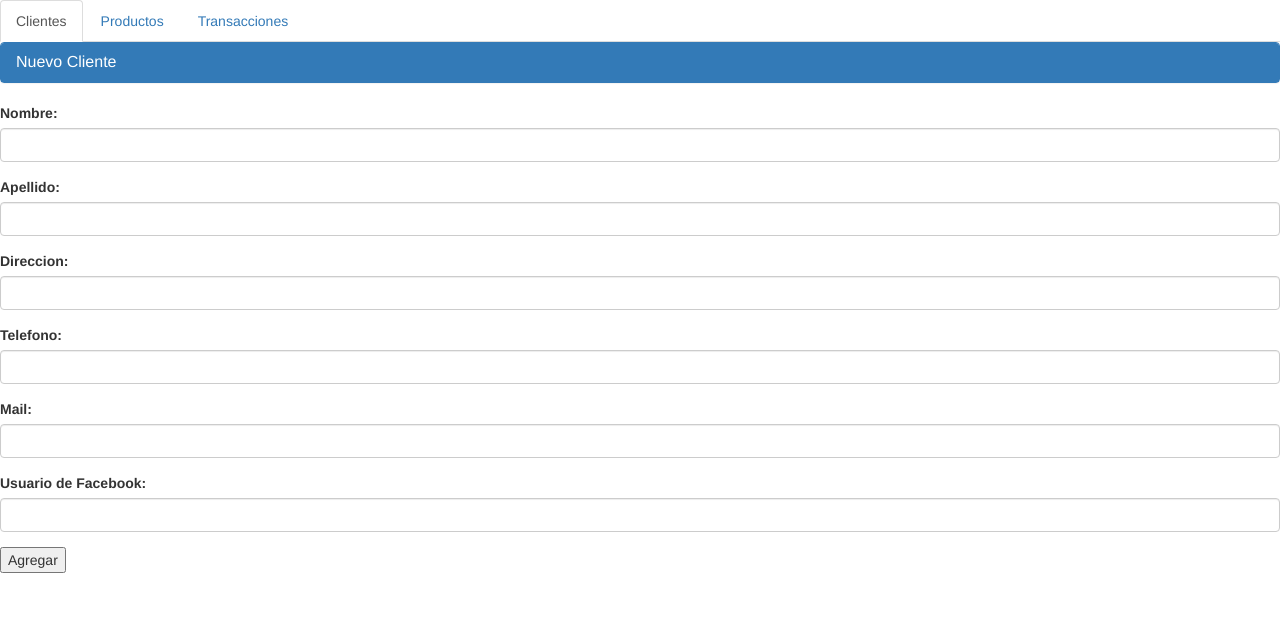
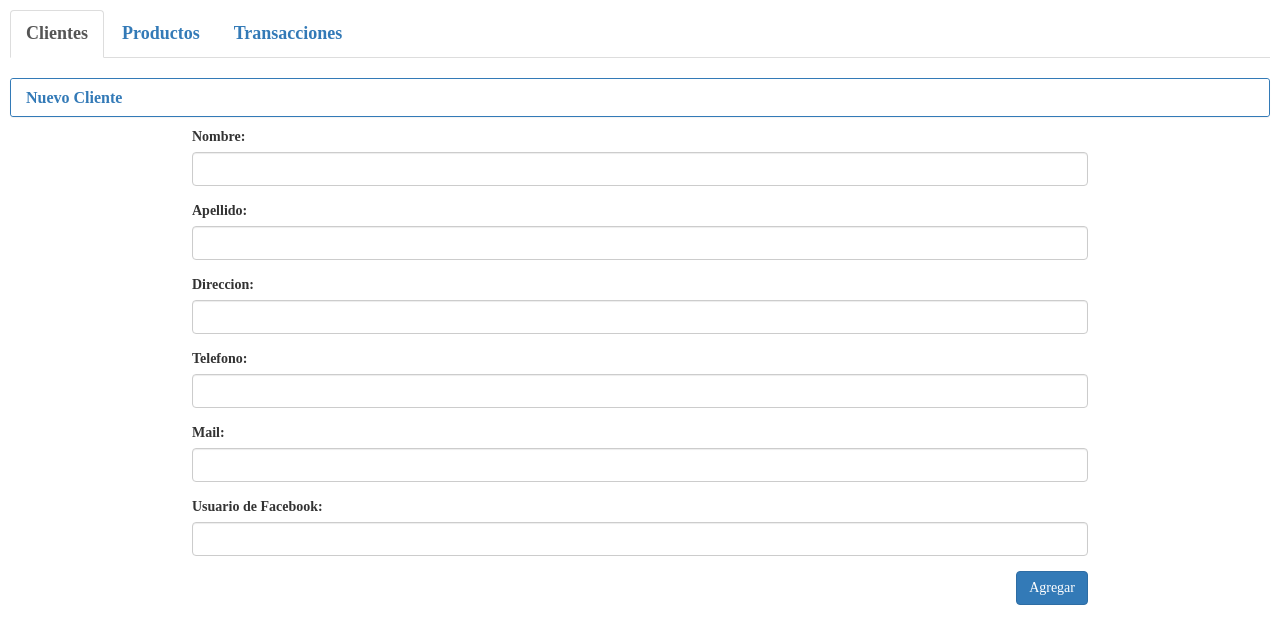
Before and after one commit to BelCattaneo/alf_db, a Django app: page /customers/add_customer/ in a window 1280 px wide. Shown: the top 644 px of the page. Run offline with Django 3.2, Linux system fonts and the light colour scheme; some libraries are stand-ins or nearby versions.

Commit message:
Improve style from add customer screen. Change font family.

```diff
--- a/alf_db/static/alf_db/forms.css
+++ b/alf_db/static/alf_db/forms.css
@@ -1,5 +1,43 @@
+body {
+  font-family: Ubuntu;
+}
+
 .form-error {
   font-size: 16px;
   color: #a94442;
   line-height: 150%;
 }
+
+.centered-form {
+  width: 70%;
+  margin: auto;
+}
+
+.panel-primary {
+  margin: 10px;
+  background-color: #fff;
+  border-color: #337ab7;
+  border-radius: 3px;
+  color: #337ab7;
+  font-weight: bold;
+}
+
+.panel-primary>.panel-heading {
+    color: #337ab7;
+    background-color: #fff;
+    border: 0;
+    border-radius: 3px;
+    font-weight: bold;
+}
+
+.panel-title {
+  font-weight: bolder;
+}
+
+.nav-tabs {
+  font-size: 18px;
+  font-weight: bold;
+  margin: 10px;
+  margin-bottom: 20px;
+  font-family: Ubuntu;
+}
--- a/alf_db/templates/alf_db/add_customer.html
+++ b/alf_db/templates/alf_db/add_customer.html
@@ -9,11 +9,8 @@
     </div>
 </div>
 
-<form action="{% url 'alf_db:add_customer' %}" method='post'>
+<form class="centered-form" action="{% url 'alf_db:add_customer' %}" method='post'>
   {% csrf_token %}
-
-
-
   {{ form.non_field_errors }}
   <div class="form-group">
     <label for="{{ form.first_name.id_for_label }}">Nombre:</label>
@@ -75,7 +72,7 @@
     </div>
   </div>
 
-  <button name="submit">Agregar</button>
+  <button class="btn btn-primary" name="submit" style="float: right;">Agregar</button>
 </form>
 
 
--- a/alf_db/templates/alf_db/base.html
+++ b/alf_db/templates/alf_db/base.html
@@ -25,8 +25,6 @@
             crossorigin="anonymous"></script>
 
     <link rel="stylesheet" type="text/css" href="{% static "alf_db/forms.css" %}">
-
-    {% block mocha %}{% endblock mocha %}
 
     <!-- HTML5 shim and Respond.js for IE8 support of HTML5 elements and media queries -->
     <!-- WARNING: Respond.js doesn't work if you view the page via file:// -->
```
Also changed, not shown: alf_db/templates/alf_db/customers.html (+11 -12 lines), alf_db/templates/alf_db/products.html (+0 -11 lines), alf_db/templates/alf_db/transactions.html (+0 -11 lines). Lines whose indentation alone changed are shown as unchanged.
